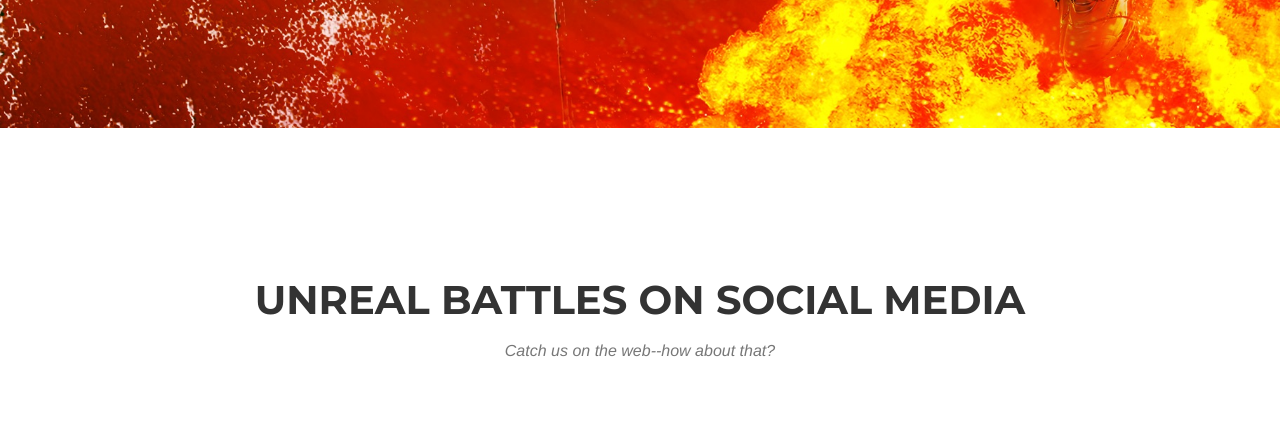
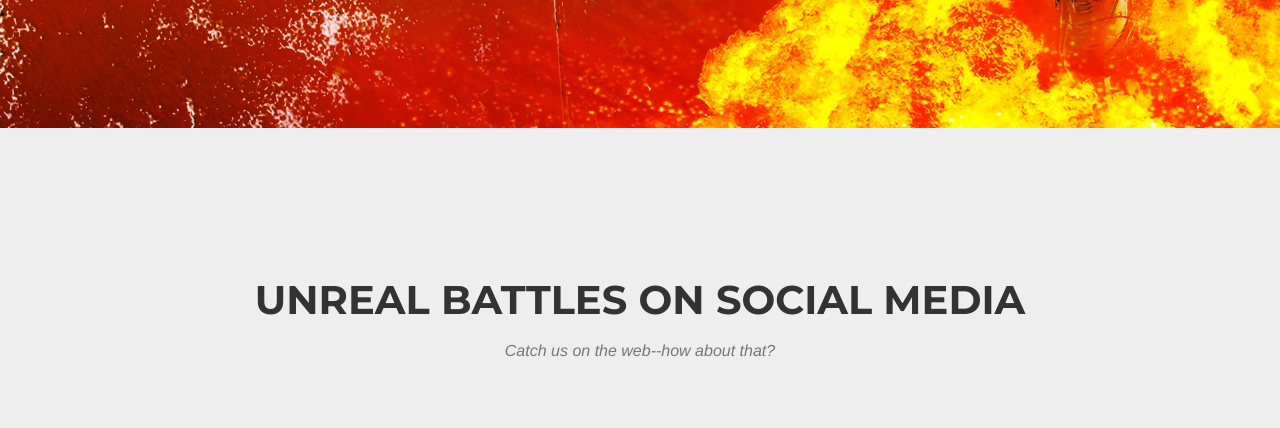
Before and after one commit to Unreal-Battles/unreal-battles.github.io, a website: page index.html in a window 1280 px wide. Shown: the part 630-1058 px from the top of the page. Drawn offline with nearby package versions, Linux system fonts and the light colour scheme; a web font is replaced by a local one.

Commit message:
Changed bg on first section.

```diff
--- a/index.html
+++ b/index.html
@@ -86,7 +86,7 @@
     </header>
 
     <!-- Services Section -->
-    <section id="links">
+    <section id="links" class="bg-light-gray">
         <div class="container">
             <div class="row">
                 <div class="col-lg-12 text-center">
```
Also changed, not shown: 1 other file.
